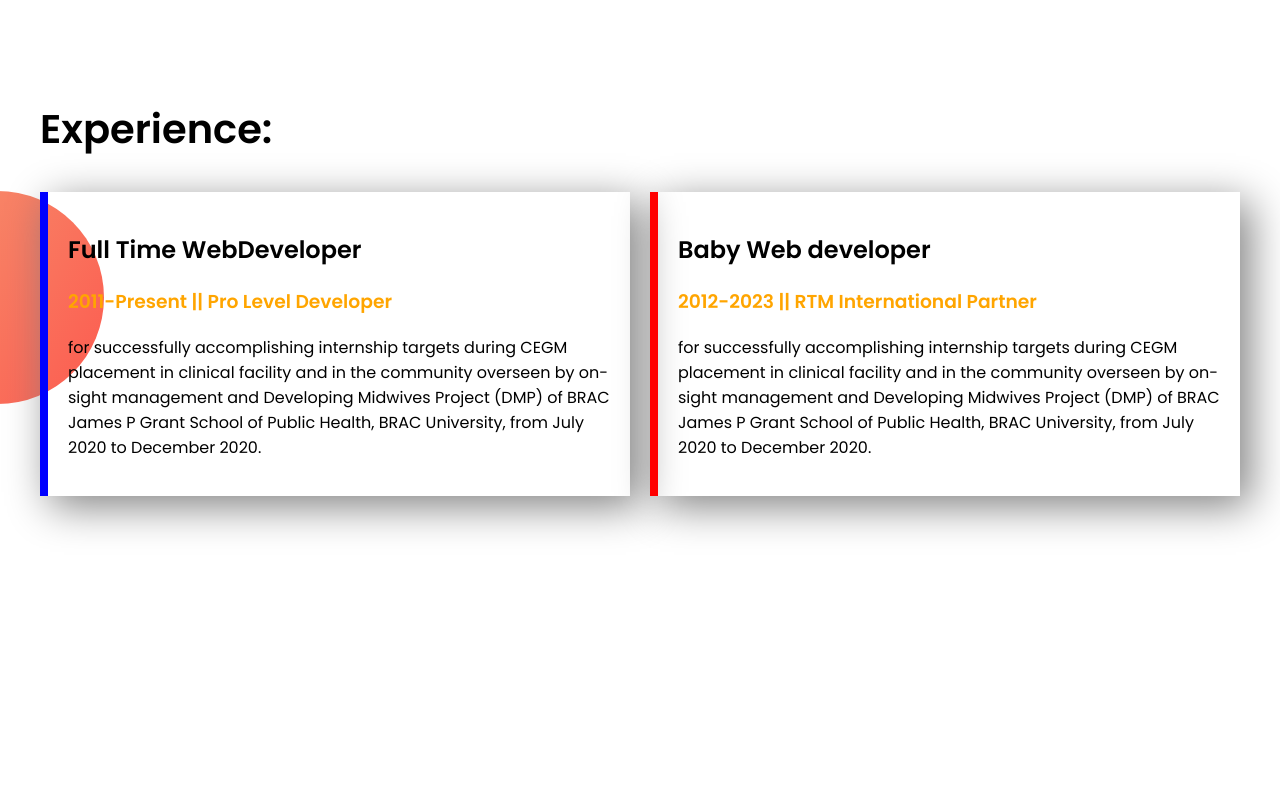
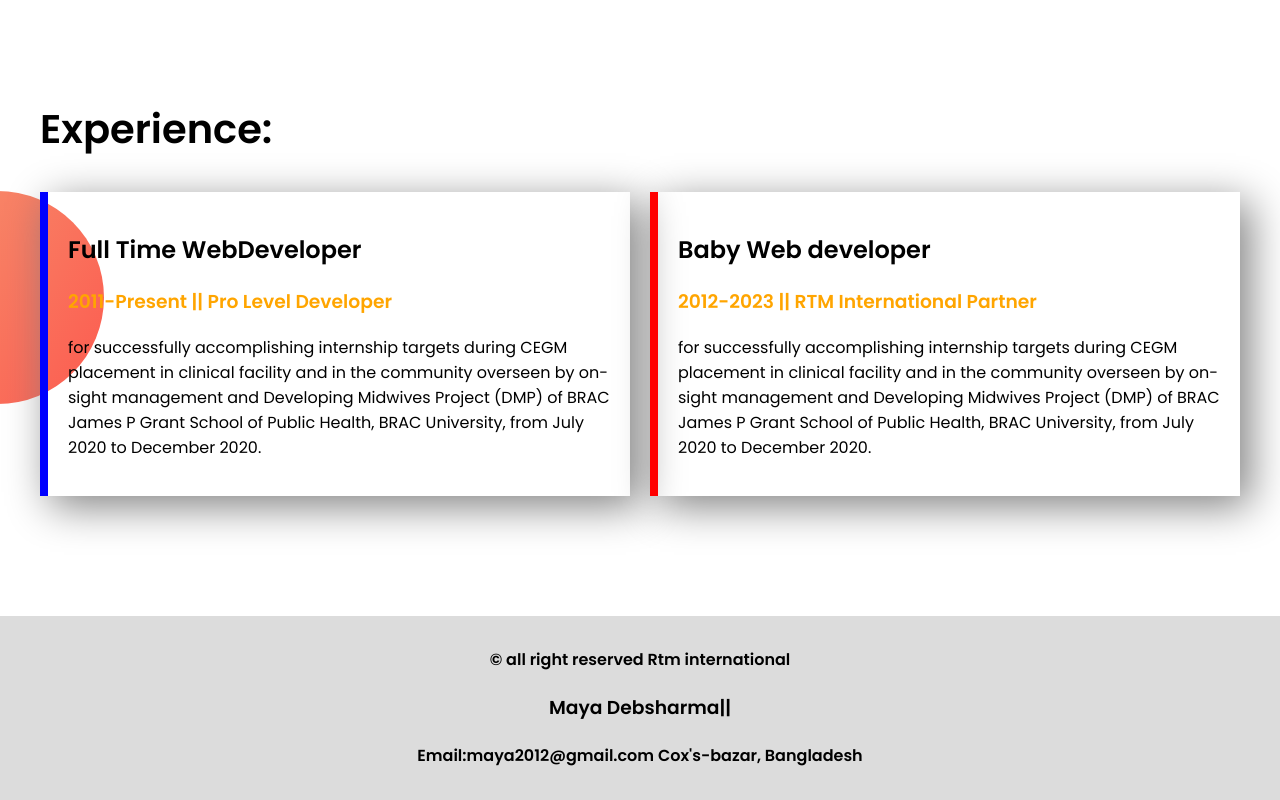
Before and after one commit to swadebsharma6/new-developer-portfolio, a plain HTML site: page index.html in a window 1280 px wide. Shown: the part 1112-1912 px from the top of the page. Before the commit the page ends 1728 px from the top, so only its background shows below. Drawn offline with Linux system fonts and the light colour scheme.

Commit message:
added footer

```diff
--- a/index.html
+++ b/index.html
@@ -130,5 +130,11 @@
       </section>
       <!-- experience-section -->
     </main>
+    <!-- footer -->
+    <footer class="footer">
+      <h4>&copy; all right reserved Rtm international</h4>
+      <h3>Maya Debsharma||</h3>
+      <h4>Email:maya2012@gmail.com Cox's-bazar, Bangladesh</h4>
+    </footer>
   </body>
 </html>
--- a/styles/style.css
+++ b/styles/style.css
@@ -50,6 +50,12 @@ h1 {
   box-shadow: 10px 10px 40px gray;
 }
 
+.footer {
+  text-align: center;
+  background-color: gainsboro;
+  padding: 10px;
+}
+
 /* Responsive */
 /* @media screen and (max-width: "333px") {
   .container {
```
